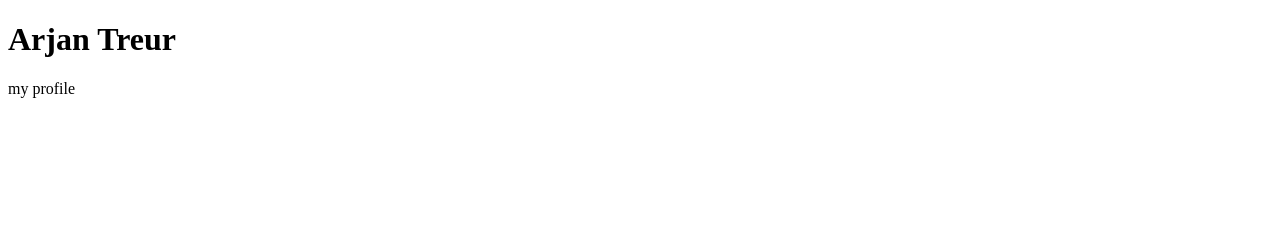
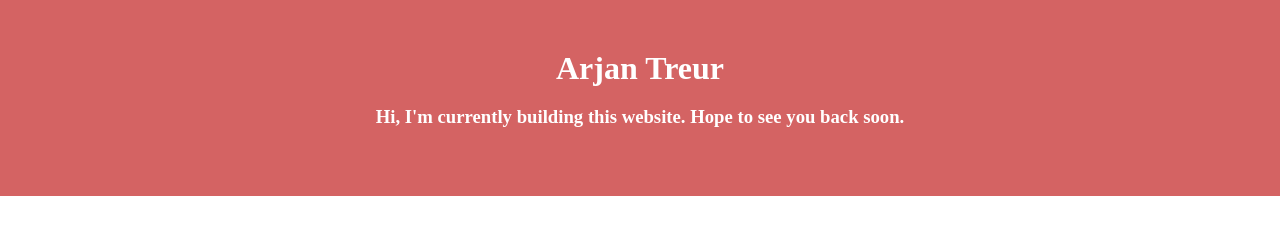
Before and after one commit to Arjan-Treur/Arjan-Treur.github.io, a plain HTML site: page index.html in a window 1280 px wide. Drawn offline with Linux system fonts and the light colour scheme.

Commit message:
under construction message

```diff
--- a/index.html
+++ b/index.html
@@ -1,7 +1,14 @@
 <!DOCTYPE html>
 <html>
+<head>
+  <title>Arjan Treur, Webdeveloper</title>
+  <meta name="viewport" content="width=device-width, initial-scale=1">
+  <link rel="stylesheet" href="styles/githubpages.css">
+</head>
 <body>
-<h1>Arjan Treur</h1>
-<p>my profile</p>
+    <header>
+      <h1>Arjan Treur</h1>
+      <h3>Hi, I'm currently building this website. Hope to see you back soon.</h3>
+    </header>
 </body>
 </html>
--- a/styles/githubpages.less
+++ b/styles/githubpages.less
@@ -3,4 +3,13 @@
 body{
   padding: 0;
   margin: 0;
+  header{
+    padding: 50px 25px;
+    background-color: #d46363;
+    text-align: center;
+    color: white;
+    h1{
+      margin: 0;
+    }
+  }
 }
```
Also changed, not shown: styles/githubpages.css.
